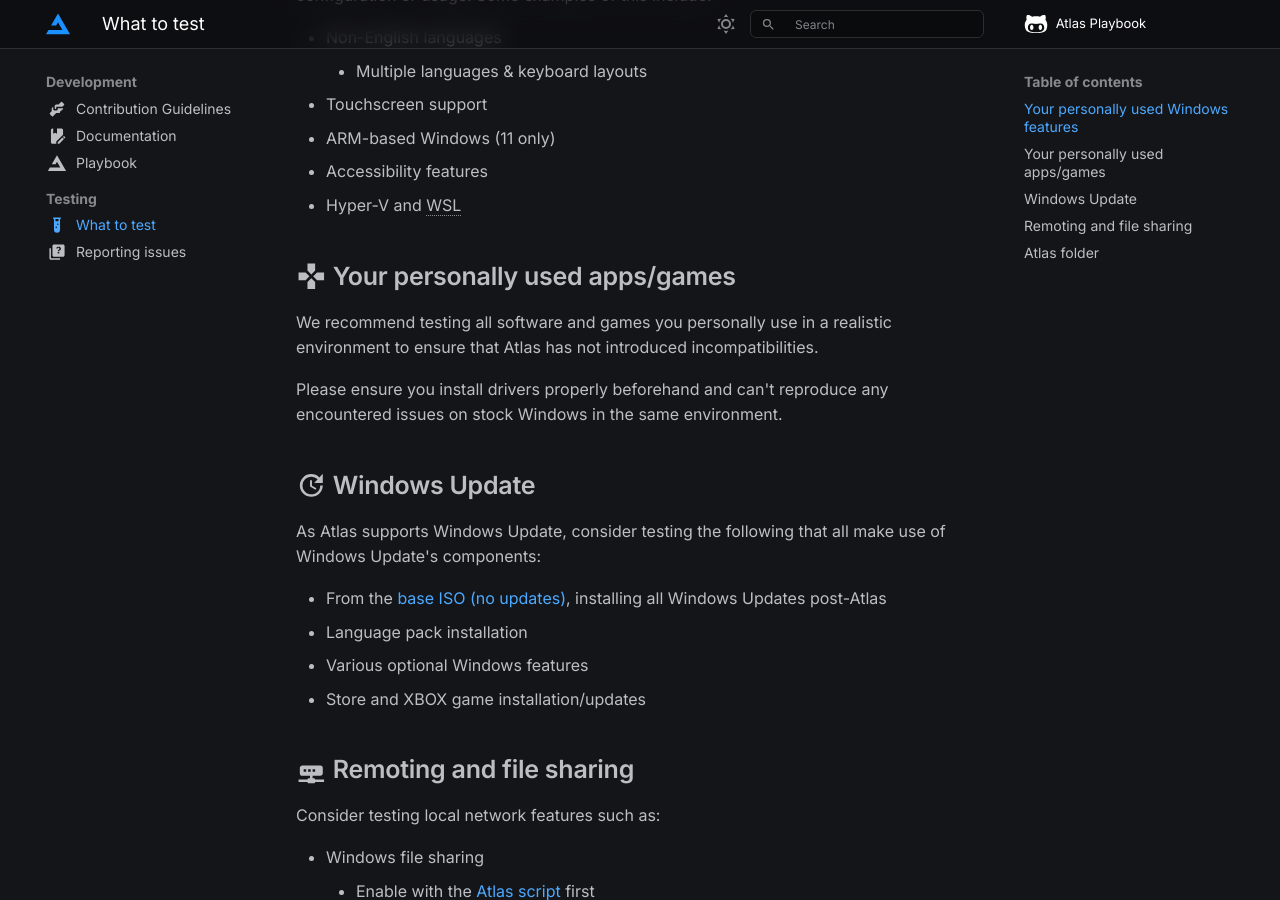
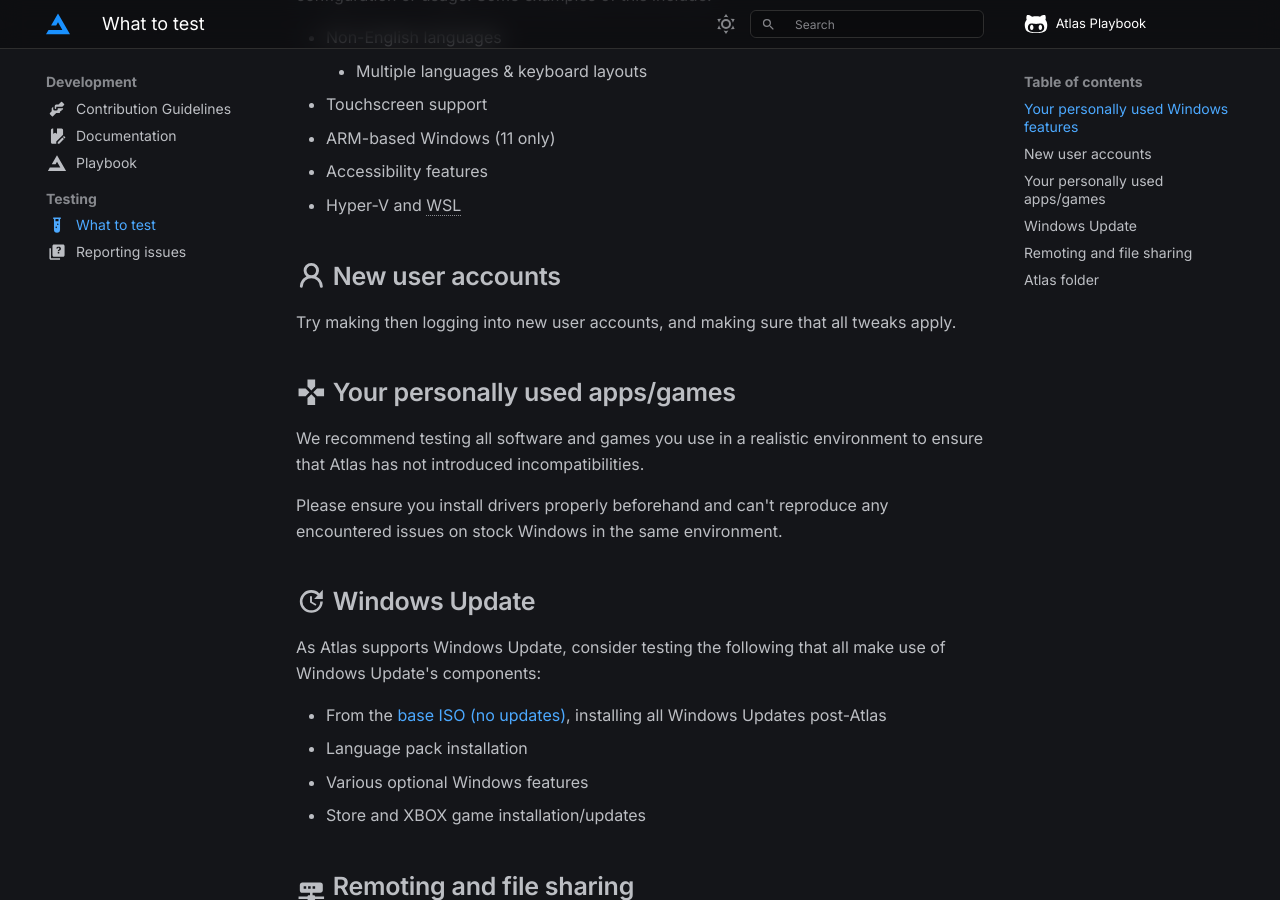
Before and after one commit to Atlas-OS/docs, an MkDocs documentation site: the page built from docs/contributing/testing/what-to-test.md, in a window 1280 px wide and 900 px high, scrolled down 672 px. Built offline with MkDocs 1.6.1 and Material for MkDocs 9.7.7, drawn with Linux system fonts in a browser that asks for light colours; some web fonts are replaced; comment, search, counter and statistics services are not loaded.

Commit message:
fix(what to test): add user account note

```diff
--- a/docs/contributing/testing/what-to-test.md
+++ b/docs/contributing/testing/what-to-test.md
@@ -23,9 +23,13 @@ Testing the features you use is recommended, especially if it's different from a
 - Accessibility features
 - Hyper-V and WSL
 
+## :octicons-person-16: New user accounts
+
+Try making then logging into new user accounts, and making sure that all tweaks apply.
+
 ## :material-gamepad: Your personally used apps/games
 
-We recommend testing all software and games you personally use in a realistic environment to ensure that Atlas has not introduced incompatibilities.
+We recommend testing all software and games you use in a realistic environment to ensure that Atlas has not introduced incompatibilities.
 
 Please ensure you install drivers properly beforehand and can't reproduce any encountered issues on stock Windows in the same environment.
 
```
